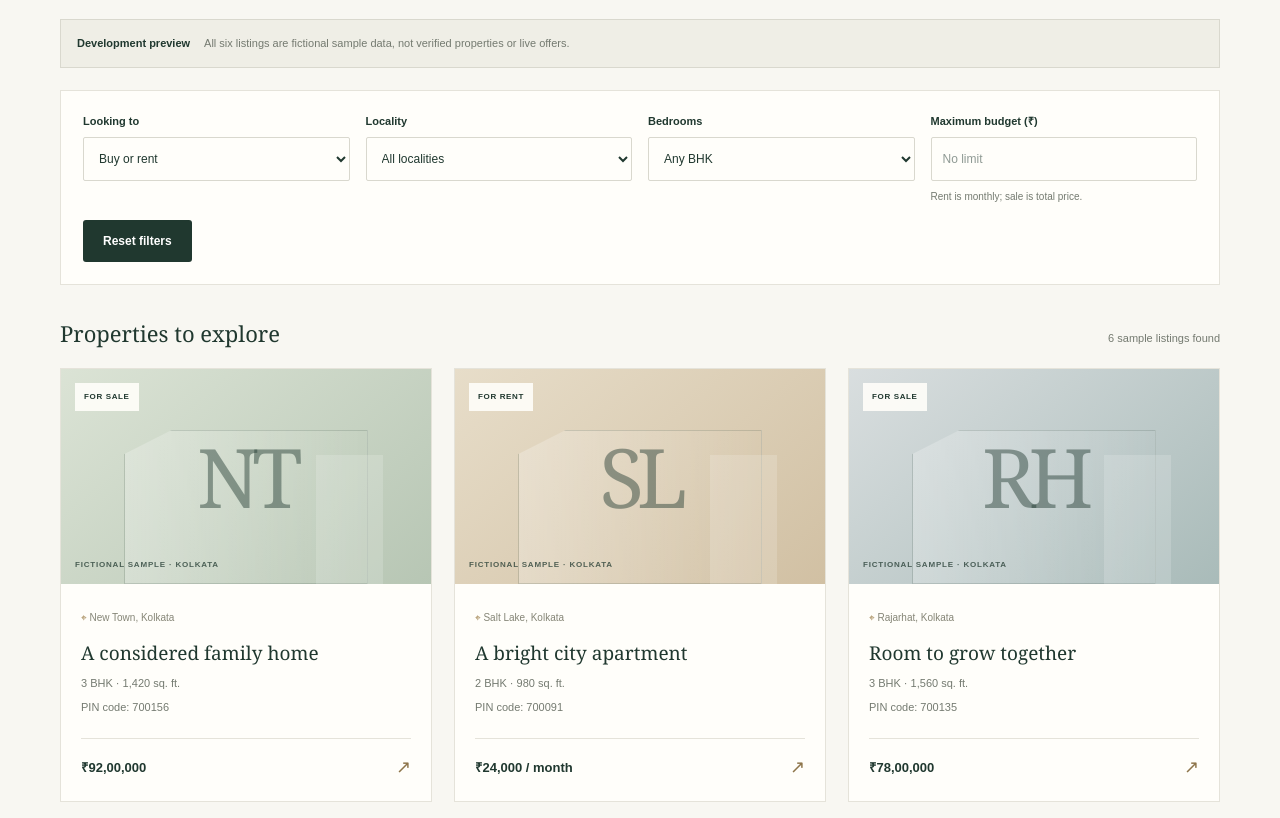
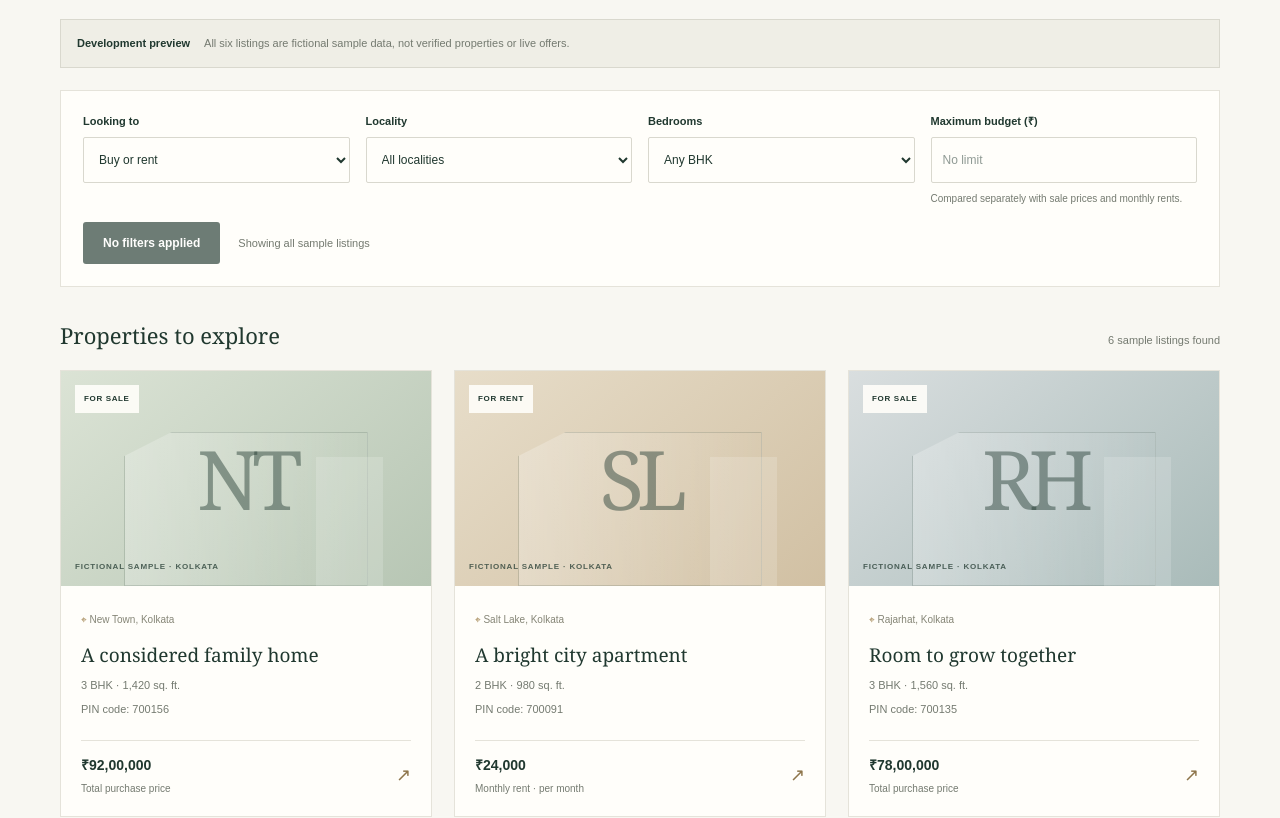
Before and after one commit to XEvil009/casaora, a Next.js app: page / in a window 1280 px wide. Shown: the part 1440-2258 px from the top of the page. Built offline with nearby package versions, Linux system fonts and the light colour scheme.

Commit message:
feat: polish property discovery UX

```diff
--- a/src/app/globals.css
+++ b/src/app/globals.css
@@ -1384,3 +1384,94 @@ a {
     flex-direction: column;
   }
 }
+
+/* Day 5: property discovery UX polish */
+
+.filter-actions {
+  grid-column: 1 / -1;
+  display: flex;
+  align-items: center;
+  flex-wrap: wrap;
+  gap: 12px 18px;
+}
+
+.filter-actions .filter-reset {
+  grid-column: auto;
+  margin: 0;
+}
+
+.filter-reset:disabled {
+  opacity: 0.65;
+  cursor: not-allowed;
+}
+
+.active-filter-count {
+  margin: 0;
+  color: var(--muted);
+  font-size: 11px;
+  line-height: 1.6;
+}
+
+.filter-field select,
+.filter-field input {
+  min-height: 46px;
+}
+
+.filter-field select:focus-visible,
+.filter-field input:focus-visible,
+.filter-reset:focus-visible,
+.discovery-empty .button:focus-visible {
+  outline: 3px solid var(--gold);
+  outline-offset: 3px;
+}
+
+.property-price {
+  display: flex;
+  min-width: 0;
+  flex-direction: column;
+  align-items: flex-start;
+  gap: 5px;
+}
+
+.property-card-footer .property-price strong {
+  overflow-wrap: anywhere;
+  font-size: 14px;
+  line-height: 1.4;
+}
+
+.property-price-context {
+  color: var(--muted);
+  font-size: 10px;
+  line-height: 1.5;
+}
+
+.property-card-mark {
+  flex-shrink: 0;
+}
+
+.discovery-empty .button {
+  min-height: 46px;
+}
+
+@media (max-width: 560px) {
+  .filter-actions {
+    align-items: stretch;
+    flex-direction: column;
+  }
+
+  .filter-actions .filter-reset {
+    width: 100%;
+  }
+
+  .active-filter-count {
+    font-size: 12px;
+  }
+
+  .property-card-footer {
+    align-items: flex-start;
+  }
+
+  .property-card-footer .property-price strong {
+    font-size: 15px;
+  }
+}
--- a/src/components/property-card.tsx
+++ b/src/components/property-card.tsx
@@ -1,25 +1,26 @@
 import type { Property } from "@/types/property";
+import {
+  formatPropertyPrice,
+  getPropertyPriceContext,
+} from "@/lib/property-display";
 
 interface PropertyCardProps {
   property: Property;
 }
 
-const indianRupee = new Intl.NumberFormat("en-IN", {
-  style: "currency",
-  currency: "INR",
-  maximumFractionDigits: 0,
-});
-
 export default function PropertyCard({
   property,
 }: PropertyCardProps) {
-  const price = indianRupee.format(property.priceInRupees);
-  const priceSuffix =
-    property.listingType === "rent" ? " / month" : "";
+  const price = formatPropertyPrice(property.priceInRupees);
+  const priceContext = getPropertyPriceContext(property.listingType);
 
   return (
     <article className="property-card">
-      <div className={`property-art ${property.artClass}`}>
+      <div
+        className={`property-art ${property.artClass}`}
+        role="img"
+        aria-label={`Decorative fictional property illustration for ${property.locality}, Kolkata`}
+      >
         <span className="property-type">
           {property.listingType === "sale"
             ? "FOR SALE"
@@ -53,11 +54,16 @@ export default function PropertyCard({
         </p>
 
         <div className="property-card-footer">
-          <strong>
-            {price}
-            {priceSuffix}
-          </strong>
-          <span aria-hidden="true">↗</span>
+          <div className="property-price">
+            <strong>{price}</strong>
+            <span className="property-price-context">
+              {priceContext}
+              {property.listingType === "rent" ? " · per month" : ""}
+            </span>
+          </div>
+          <span className="property-card-mark" aria-hidden="true">
+            ↗
+          </span>
         </div>
       </div>
     </article>
--- a/src/components/property-discovery.tsx
+++ b/src/components/property-discovery.tsx
@@ -31,9 +31,25 @@ export default function PropertyDiscovery() {
     [filters],
   );
 
+  const activeFilterCount = [
+    filters.listingType !== "all",
+    filters.locality !== "all",
+    filters.bhk !== "all",
+    filters.maxBudget !== null,
+  ].filter(Boolean).length;
+
+  const hasActiveFilters = activeFilterCount > 0;
+
   function resetFilters() {
-    setFilters(initialFilters);
+    setFilters({ ...initialFilters });
   }
+
+  const budgetHint =
+    filters.listingType === "sale"
+      ? "Compared with the total purchase price."
+      : filters.listingType === "rent"
+        ? "Compared with the monthly rent."
+        : "Compared separately with sale prices and monthly rents.";
 
   return (
     <div className="discovery">
@@ -57,6 +73,7 @@ export default function PropertyDiscovery() {
             value={filters.listingType}
             onChange={(event) => {
               const value = event.target.value;
+
               if (
                 value === "all" ||
                 value === "sale" ||
@@ -105,6 +122,7 @@ export default function PropertyDiscovery() {
             value={filters.bhk}
             onChange={(event) => {
               const value = event.target.value;
+
               setFilters((current) => ({
                 ...current,
                 bhk: value === "all" ? "all" : Number(value),
@@ -129,7 +147,9 @@ export default function PropertyDiscovery() {
             min="1"
             step="1000"
             inputMode="numeric"
+            autoComplete="off"
             placeholder="No limit"
+            aria-describedby="property-budget-hint"
             value={filters.maxBudget ?? ""}
             onChange={(event) => {
               const rawValue = event.target.value;
@@ -146,26 +166,37 @@ export default function PropertyDiscovery() {
               }));
             }}
           />
-          <span className="filter-hint">
-            Rent is monthly; sale is total price.
+          <span
+            className="filter-hint"
+            id="property-budget-hint"
+          >
+            {budgetHint}
           </span>
         </div>
 
+        <div className="filter-actions">
           <button
             className="button button-dark filter-reset"
             type="button"
             onClick={resetFilters}
+            disabled={!hasActiveFilters}
           >
-          Reset filters
+            {hasActiveFilters ? "Reset filters" : "No filters applied"}
           </button>
+
+          <p className="active-filter-count">
+            {activeFilterCount === 0
+              ? "Showing all sample listings"
+              : `${activeFilterCount} ${
+                  activeFilterCount === 1 ? "filter" : "filters"
+                } applied`}
+          </p>
+        </div>
       </form>
 
-      <div
-        className="discovery-results-heading"
-        aria-live="polite"
-      >
+      <div className="discovery-results-heading">
         <h3>Properties to explore</h3>
-        <p>
+        <p role="status" aria-live="polite" aria-atomic="true">
           {filteredProperties.length}{" "}
           {filteredProperties.length === 1
             ? "sample listing"
@@ -187,7 +218,8 @@ export default function PropertyDiscovery() {
         <div className="discovery-empty" role="status">
           <h3>No sample properties match those filters</h3>
           <p>
-            Try another locality, bedroom count, or budget.
+            Try increasing your budget, choosing another locality,
+            or selecting a different bedroom count.
           </p>
           <button
             className="button button-light"
--- /dev/null
+++ b/src/lib/property-display.ts
@@ -0,0 +1,19 @@
+import type { PropertyListingType } from "@/types/property";
+
+const indianRupee = new Intl.NumberFormat("en-IN", {
+  style: "currency",
+  currency: "INR",
+  maximumFractionDigits: 0,
+});
+
+export function formatPropertyPrice(priceInRupees: number): string {
+  return indianRupee.format(priceInRupees);
+}
+
+export function getPropertyPriceContext(
+  listingType: PropertyListingType,
+): string {
+  return listingType === "rent"
+    ? "Monthly rent"
+    : "Total purchase price";
+}
```
Also changed, not shown: 1 other file (tests, documents, lock files or other folders). Lines whose indentation alone changed are shown as unchanged.
